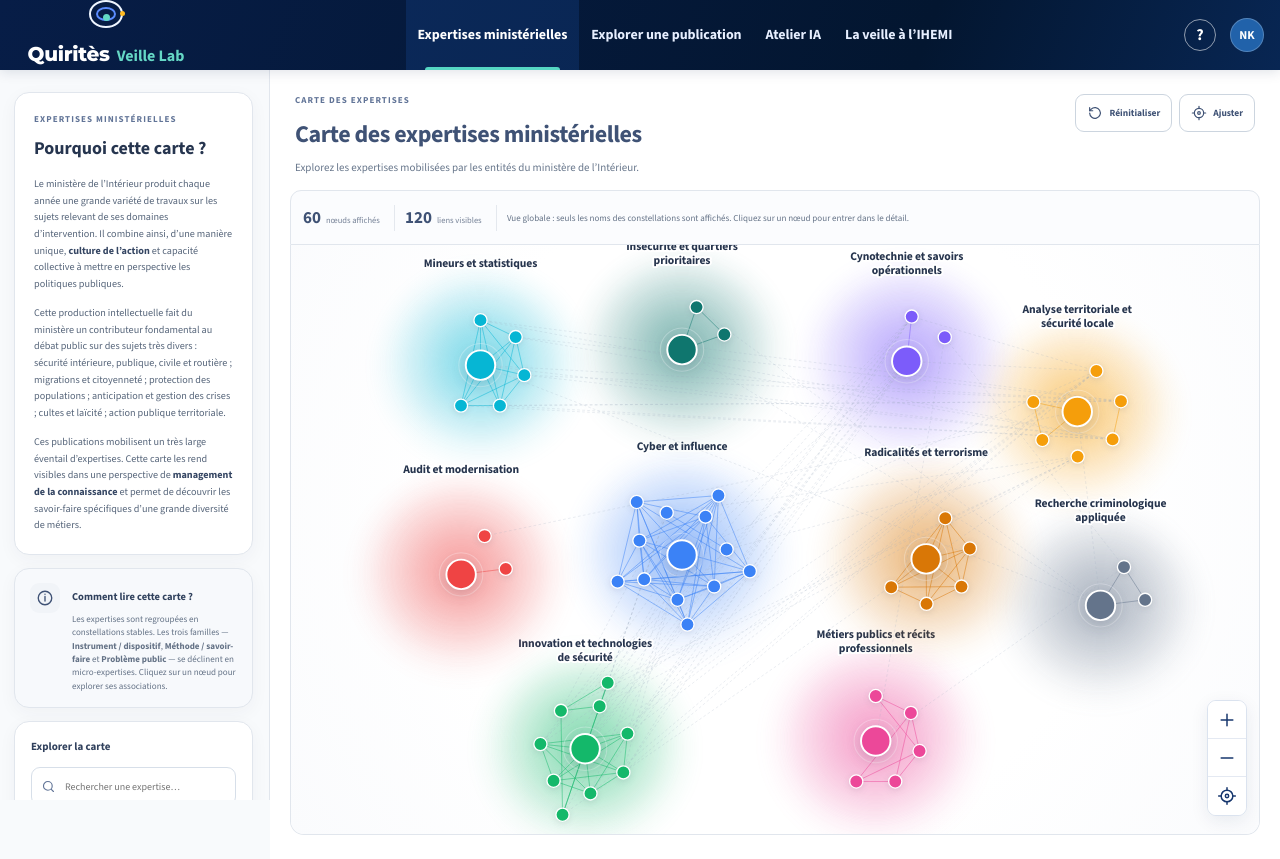
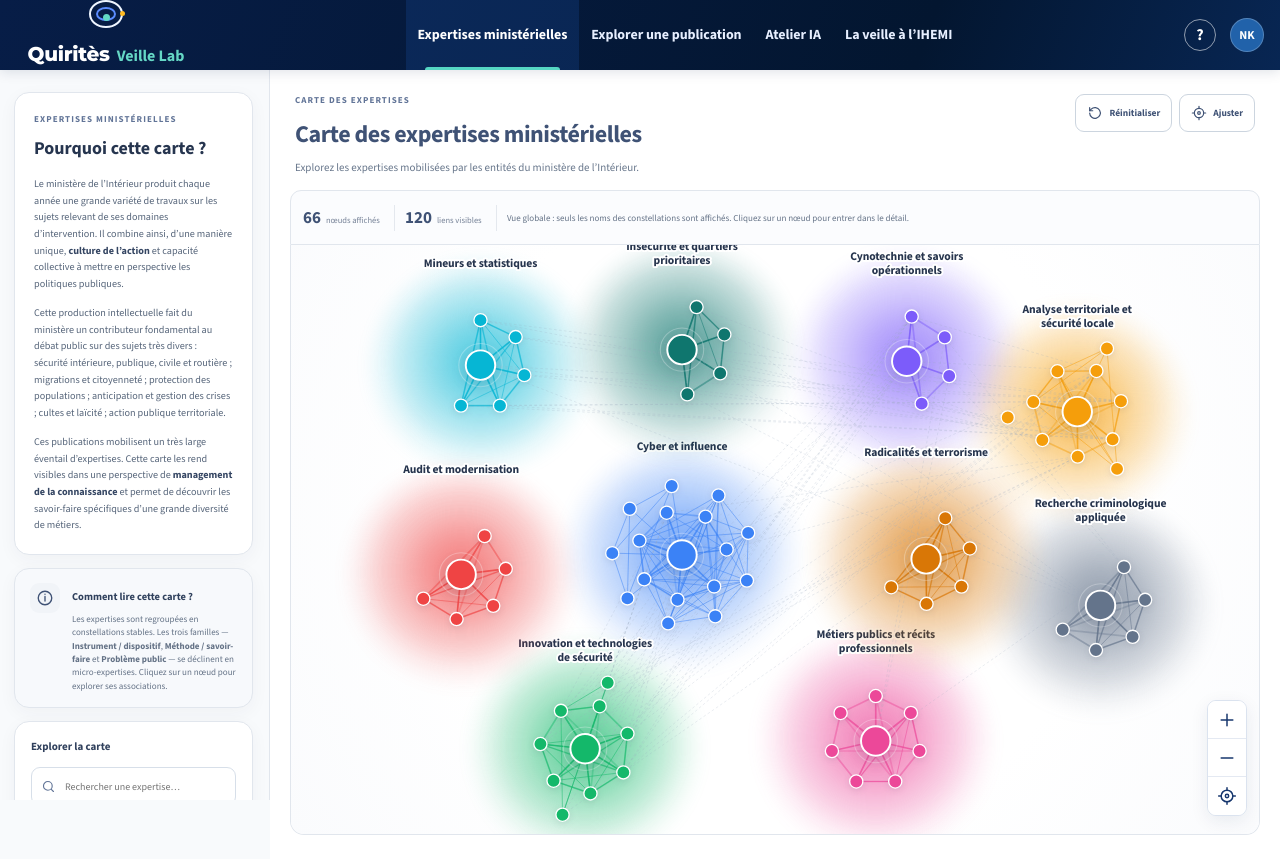
Before and after one commit to Nath76/veillelab, a React (Vite) app: page / in a window 1280 px wide. Both pictures are taken after a click on the button "Entrer dans Quiritès Lab". Built offline with nearby package versions, Linux system fonts and the light colour scheme.

Commit message:
Increase selected expertise limit and adjust visuals

```diff
--- a/src/components/ExpertiseConstellation.jsx
+++ b/src/components/ExpertiseConstellation.jsx
@@ -40,10 +40,10 @@ export function selectOverviewExpertises(nodes,max=60){
   const groups={}; nodes.forEach(n=>(groups[expertiseCluster(n)]??=[]).push(n))
   const chosen=[]; const seen=new Set()
   EXPERTISE_CLUSTERS.forEach(c=>{
-    ;(groups[c.id]||[]).sort((a,b)=>score(b)-score(a)).slice(0,3).forEach(n=>{if(!seen.has(n.id)){seen.add(n.id);chosen.push(n)}})
+    ;(groups[c.id]||[]).sort((a,b)=>score(b)-score(a)).slice(0,8).forEach(n=>{if(!seen.has(n.id)){seen.add(n.id);chosen.push(n)}})
   })
   ;[...nodes].sort((a,b)=>score(b)-score(a)).forEach(n=>{if(chosen.length<max&&!seen.has(n.id)){seen.add(n.id);chosen.push(n)}})
-  return chosen.slice(0,max)
+  return chosen.slice(0,Math.max(max,80))
 }
 
 // Géographie stable du modèle B, pensée pour le viewBox 1180 × 760.
@@ -119,6 +119,30 @@ function clusterLabelPosition(id){
   return {x,y:y-r-23}
 }
 
+function overviewStructureEdges(visible,positions){
+  const by={}
+  visible.forEach(n=>{const c=expertiseCluster(n);(by[c]??=[]).push(n)})
+  const out=[]
+  Object.entries(by).forEach(([cluster,list])=>{
+    const sorted=[...list].sort((a,b)=>scoreNode(b)-scoreNode(a)||String(a.id).localeCompare(String(b.id)))
+    if(!sorted.length) return
+    const hub=sorted[0]
+    const satellites=sorted.slice(1,8)
+    satellites.forEach((n,idx)=>{
+      out.push({source:hub.id,target:n.id,cluster,kind:'hub'})
+      if(satellites.length>2){
+        const next=satellites[(idx+1)%satellites.length]
+        out.push({source:n.id,target:next.id,cluster,kind:'ring'})
+      }
+      if(satellites.length>4){
+        const far=satellites[(idx+3)%satellites.length]
+        if(n.id<far.id) out.push({source:n.id,target:far.id,cluster,kind:'mesh'})
+      }
+    })
+  })
+  return out
+}
+
 export default function ExpertiseConstellation({nodes,edges,selected,onSelect,nodeSize=1,linkDensity=1,resetToken=0,fitToken=0}){
   const [scale,setScale]=useState(1),[pan,setPan]=useState({x:0,y:0})
   const drag=useRef(null)
@@ -129,16 +153,17 @@ export default function ExpertiseConstellation({nodes,edges,selected,onSelect,no
       const ids=new Set([selected.id,...(selected.associated||[]).slice(0,14).map(a=>a.id)])
       return nodes.filter(n=>ids.has(n.id))
     }
-    return selectOverviewExpertises(nodes,60)
+    return selectOverviewExpertises(nodes,80)
   },[nodes,selected])
 
   const ids=useMemo(()=>new Set(visible.map(n=>n.id)),[visible])
   const visibleEdges=useMemo(()=>edges
     .filter(e=>ids.has(e.source)&&ids.has(e.target))
     .sort((a,b)=>(b.count||0)-(a.count||0))
-    .slice(0,180),[edges,ids])
+    .slice(0,220),[edges,ids])
   const positions=useMemo(()=>selected?focusPositions(visible,selected.id):overviewPositions(visible),[visible,selected])
   const activeCluster=selected?expertiseCluster(selected):null
+  const structureEdges=useMemo(()=>selected?[]:overviewStructureEdges(visible,positions),[selected,visible,positions])
 
   return <div className="constellation-shell model-b">
     <svg className="constellation-svg" viewBox="0 0 1180 760"
@@ -154,10 +179,10 @@ export default function ExpertiseConstellation({nodes,edges,selected,onSelect,no
           <feGaussianBlur stdDeviation="7"/>
         </filter>
         {EXPERTISE_CLUSTERS.map(c=><radialGradient key={`gradient-${c.id}`} id={`expertise-halo-${c.id}`} cx="50%" cy="48%" r="52%">
-          <stop offset="0%" stopColor={c.color} stopOpacity="0.30"/>
-          <stop offset="32%" stopColor={c.color} stopOpacity="0.22"/>
-          <stop offset="58%" stopColor={c.color} stopOpacity="0.13"/>
-          <stop offset="82%" stopColor={c.color} stopOpacity="0.055"/>
+          <stop offset="0%" stopColor={c.color} stopOpacity="0.44"/>
+          <stop offset="28%" stopColor={c.color} stopOpacity="0.34"/>
+          <stop offset="56%" stopColor={c.color} stopOpacity="0.20"/>
+          <stop offset="84%" stopColor={c.color} stopOpacity="0.09"/>
           <stop offset="100%" stopColor={c.color} stopOpacity="0"/>
         </radialGradient>)}
       </defs>
@@ -168,8 +193,8 @@ export default function ExpertiseConstellation({nodes,edges,selected,onSelect,no
           const r=clusterRadius[c.id]
           const label=clusterLabelPosition(c.id)
           return <g key={`halo-${c.id}`} className="controlled-cluster">
-            <ellipse className="cluster-halo halo-shadow" cx={x} cy={y+3} rx={r+34} ry={r+30} fill={`url(#expertise-halo-${c.id})`} filter="url(#expertise-halo-blur)"/>
-            <ellipse className="cluster-halo halo-core" cx={x} cy={y} rx={r+8} ry={r+4} fill={`url(#expertise-halo-${c.id})`} filter="url(#expertise-halo-soft)"/>
+            <ellipse className="cluster-halo halo-shadow" cx={x} cy={y+3} rx={r+42} ry={r+38} fill={`url(#expertise-halo-${c.id})`} filter="url(#expertise-halo-blur)"/>
+            <ellipse className="cluster-halo halo-core" cx={x} cy={y} rx={r+16} ry={r+12} fill={`url(#expertise-halo-${c.id})`} filter="url(#expertise-halo-soft)"/>
             <text className="controlled-cluster-name" x={label.x} y={label.y} textAnchor="middle">
               {wrap(c.label,27).map((line,i)=><tspan key={i} x={label.x} dy={i?18:0}>{line}</tspan>)}
             </text>
@@ -182,6 +207,15 @@ export default function ExpertiseConstellation({nodes,edges,selected,onSelect,no
             <circle r="20" fill={c.color}/>
             {[0,1,2,3,4,5].map(i=><circle key={i} cx={Math.cos(i*Math.PI/3)*43} cy={Math.sin(i*Math.PI/3)*43} r="7" fill={c.color}/>) }
           </g>
+        })}
+
+        {!selected && structureEdges.map((e,idx)=>{
+          const a=positions[e.source],b=positions[e.target]; if(!a||!b) return null
+          const clusterColor=clusterMap[e.cluster]?.color || '#9AA9BD'
+          return <line key={`structure-${idx}-${e.source}-${e.target}`}
+            className={`constellation-edge structure-edge ${e.kind}`}
+            x1={a.x} y1={a.y} x2={b.x} y2={b.y}
+            style={{stroke:clusterColor,opacity:e.kind==='hub'?0.72:(e.kind==='ring'?0.46:0.32)}}/>
         })}
 
         {visibleEdges.map(e=>{
```
